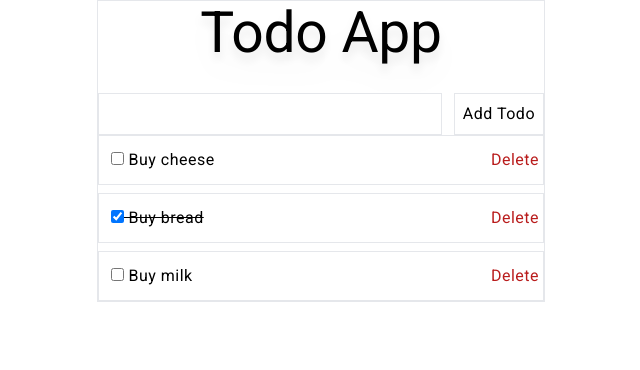
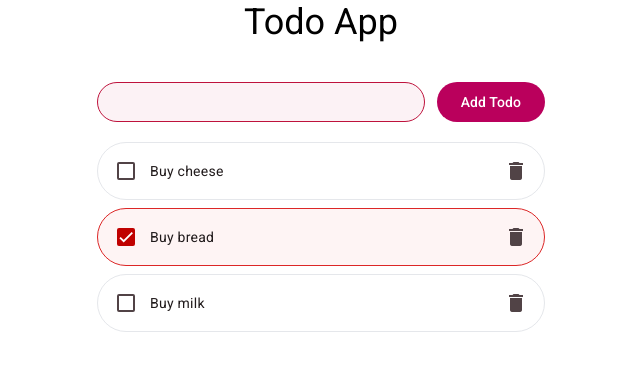
Before and after one commit to mateusfg7/todo-angular, an Angular app: page / in a window 1280 px wide. Shown: the top 370 px of the page, without its empty margins (319-959 px from the left). Built offline with nearby package versions, Linux system fonts and the light colour scheme.

Commit message:
feat: update components UI

```diff
--- a/src/app/features/todo/todo-item/todo-item.component.html
+++ b/src/app/features/todo/todo-item/todo-item.component.html
@@ -1,23 +1,19 @@
-<div class="flex items-center border">
-  <label
-    for="todo-{{ todo.id }}"
-    class="flex-1 p-3 cursor-pointer has-[:checked]:line-through"
+<div
+  class="flex items-center justify-between p-2 border rounded-full has-[:checked]:border-red-600 has-[:checked]:bg-red-600/5"
+>
+  <mat-checkbox
+    [checked]="todo.completed"
+    (change)="toggleTodo(todo.id, todoCompleteCheckbox.checked)"
+    #todoCompleteCheckbox
   >
-    <input
-      type="checkbox"
-      [checked]="todo.completed"
-      (change)="toggleTodo(todo.id, todoCompleteCheckbox.checked)"
-      id="todo-{{ todo.id }}"
-      #todoCompleteCheckbox
-    />
-    <span class="">
-      {{ todo.title }}
-    </span>
-  </label>
+    {{ todo.title }}
+  </mat-checkbox>
+
   <button
-    class="p-2 px-1 text-red-700 hover:bg-red-100/50 h-fit w-fit"
+    mat-icon-button
+    aria-label="Delete todo"
     (click)="removeTodo(todo.id)"
   >
-    Delete
+    <mat-icon>delete</mat-icon>
   </button>
 </div>
--- a/src/app/features/todo/todo.component.html
+++ b/src/app/features/todo/todo.component.html
@@ -1,14 +1,14 @@
-<div class="max-w-md m-auto space-y-5 border">
-  <h1 class="text-xl text-center drop-shadow-xl">Todo App</h1>
+<div class="flex flex-col max-w-md gap-5 m-auto">
+  <h3 class="text-center">Todo App</h3>
 
   <div class="flex gap-3">
-    <input #todoTitleInput type="text" class="flex-1 p-2 border" />
-    <button
-      (click)="addTodo()"
-      class="p-2 border hover:bg-black hover:text-white"
-    >
-      Add Todo
-    </button>
+    <input
+      matNativeControl
+      #todoTitleInput
+      type="text"
+      class="flex-1 px-5 border rounded-full border-rose-700 bg-rose-700/5 text-rose-900"
+    />
+    <button mat-flat-button (click)="addTodo()">Add Todo</button>
   </div>
 
   <app-todo-list
```
Also changed, not shown: src/app/features/todo/todo.module.ts (+11 -1 lines).
